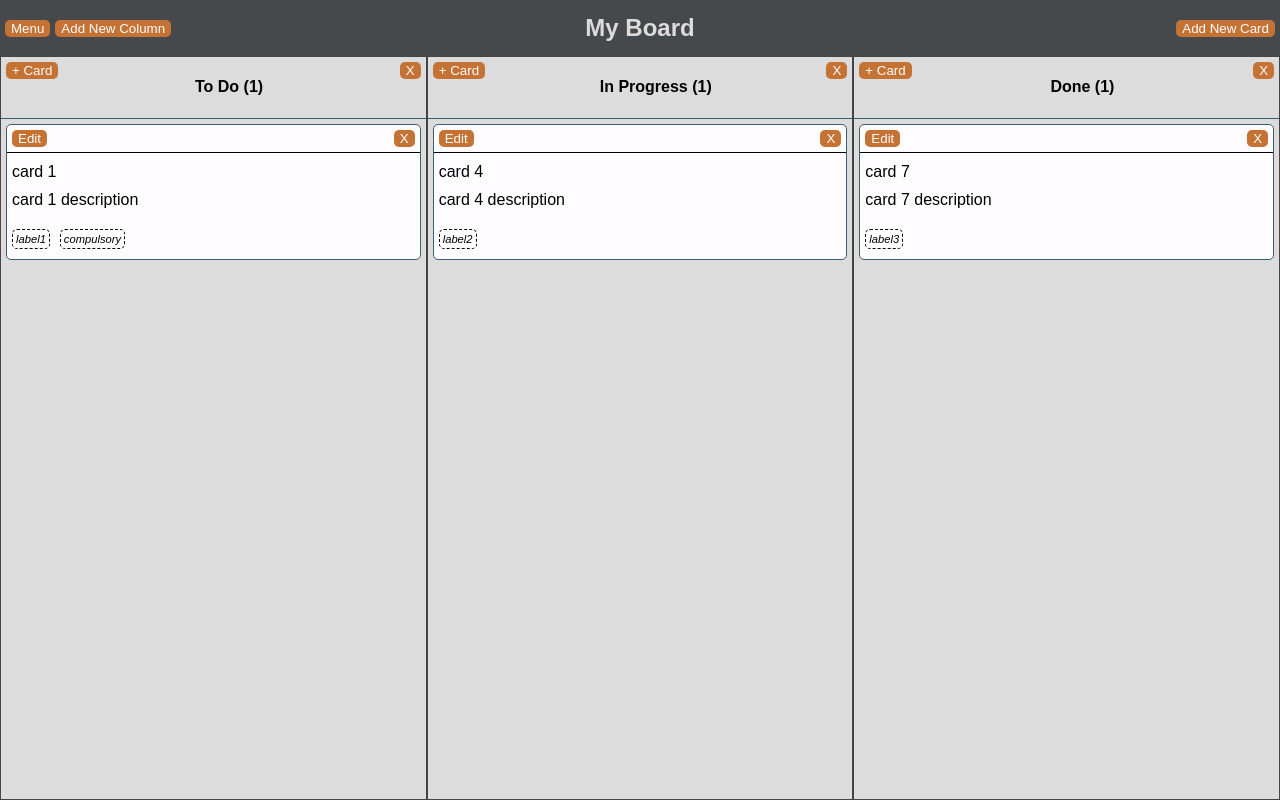
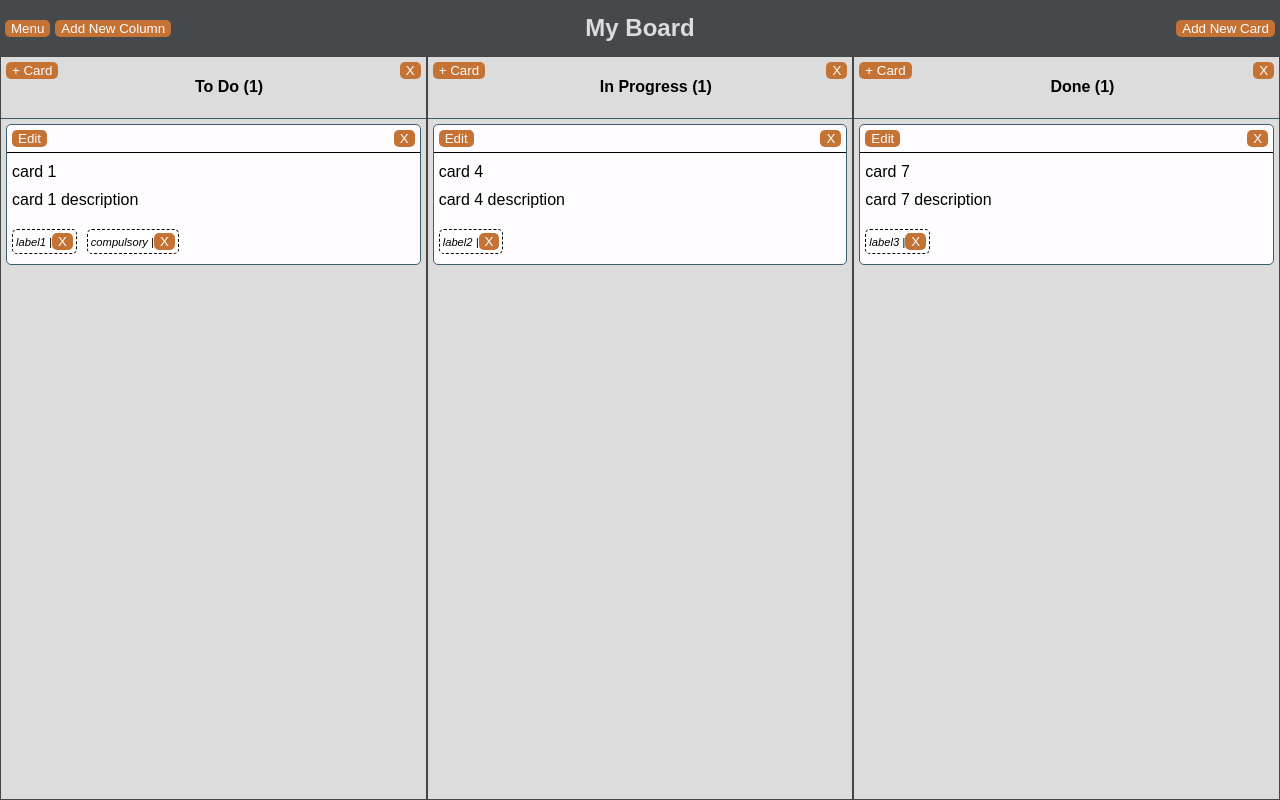
Before and after one commit to acsly/kanbanboard-naive-react, a React app: page / in a window 1280 px wide. Built offline with nearby package versions, Linux system fonts and the light colour scheme.

Commit message:
label remove updated to select the label to remove

```diff
--- a/src/components/Board/Board.js
+++ b/src/components/Board/Board.js
@@ -10,7 +10,8 @@ const board = (props) => (
             newCardClicked={props.newCardClicked}
             editCardClicked={props.editCardClicked}
             deleteCardClicked={props.deleteCardClicked}
-            deleteColumnClicked={props.deleteColumnClicked}/>
+            deleteColumnClicked={props.deleteColumnClicked}
+            removeLabelClicked={props.removeLabelClicked} />
     </div>
 );
 
--- a/src/components/Cards/Card/Card.js
+++ b/src/components/Cards/Card/Card.js
@@ -10,7 +10,9 @@ const card = (props) => (
         <div className={classes.cardContent}>
             <p>{props.title}</p>
             <p>{props.description}</p>
-            <Labels labels={props.labels} />
+            <Labels
+                labels={props.labels}
+                removeLabelClicked={props.removeLabelClicked} />
         </div>
     </div>
 );
--- a/src/components/Cards/Cards.js
+++ b/src/components/Cards/Cards.js
@@ -10,7 +10,8 @@ const cards = (props) => props.cards.map((card, index) => {
         labels={card.labels}
         key={card.id}
         deleteCardClicked={props.deleteCardClicked}
-        editCardClicked={props.editCardClicked}/>
+        editCardClicked={props.editCardClicked}
+        removeLabelClicked={props.removeLabelClicked.bind(this, index)} />
 });
 
 
--- a/src/components/Columns/Column/Column.js
+++ b/src/components/Columns/Column/Column.js
@@ -15,7 +15,8 @@ const column = (props) => (
             <Cards
                 cards={props.cards}
                 deleteCardClicked={props.deleteCardClicked}
-                editCardClicked={props.editCardClicked} />
+                editCardClicked={props.editCardClicked}
+                removeLabelClicked={props.removeLabelClicked} />
         </div>
     </div>
 );
--- a/src/components/Columns/Columns.js
+++ b/src/components/Columns/Columns.js
@@ -12,7 +12,8 @@ const columns = (props) => props.columns.map((column, index) => {
         newCardClicked={() => props.newCardClicked(index)}
         editCardClicked={props.editCardClicked.bind(this, index)}
         deleteCardClicked={props.deleteCardClicked.bind(this, index)}
-        deleteColumnClicked={props.deleteColumnClicked} />
+        deleteColumnClicked={props.deleteColumnClicked}
+        removeLabelClicked={props.removeLabelClicked.bind(this, index)} />
 });
 
 
--- a/src/components/Labels/Label/Label.js
+++ b/src/components/Labels/Label/Label.js
@@ -2,7 +2,9 @@ import React from 'react';
 import classes from './Label.css';
 
 const label = (props) => (
-    <p className={classes.Label} style={{ backgroundColor: props.color }}>{props.name}</p>
+    <p className={classes.Label} style={{ backgroundColor: props.color }}>{props.name} |
+        <button onClick={(cardIndex, columnIndex) => props.removeLabelClicked(props.id, cardIndex, columnIndex)}>X</button>
+    </p>
 );
 
 export default label;
--- a/src/components/Labels/Labels.js
+++ b/src/components/Labels/Labels.js
@@ -8,7 +8,7 @@ const labels = (props) => props.labels.map((label, index) => {
         name={label.name}
         color={label.color}
         key={label.id}
-        deleteLabelClicked={props.deleteLabelClicked} />
+        removeLabelClicked={props.removeLabelClicked} />
 });
 
 export default labels;
--- a/src/components/generics/Cardform/Cardform.js
+++ b/src/components/generics/Cardform/Cardform.js
@@ -12,7 +12,7 @@ const cardform = (props) => {
         id,
         title,
         description,
-        labels,
+        labels = [],
         labelName = "",
         labelColor = "#FFF";
     if (props.columns.length > 0) {
@@ -84,12 +84,14 @@ const cardform = (props) => {
                     onChange={(event) => onChangeHandler(event)} >
                 </input>
                 <button onClick={() => props.addLabelClicked(labelName, labelColor)}>+</button>
-                <Labels labels={labels} />
+                <Labels
+                    labels={labels}
+                    removeLabelClicked={props.removeLabelClicked} />
                 <div className={classes.center}>
                     <select id="column-selector" className={classes.columnSelector} onChange={(event) => onChangeHandler(event)} style={props.cardToEdit ? { "display": "none" } : {}}>
                         {options}
                     </select>
-                    <button onClick={() => props.saveClicked(id, title, description, selectedOption)}>Save</button>
+                    <button onClick={() => props.saveClicked(id, title, description, selectedOption, labels)}>Save</button>
                 </div>
             </div>
         </div >
--- a/src/containers/App.js
+++ b/src/containers/App.js
@@ -134,7 +134,7 @@ class App extends Component {
     this.modelDisplayHandler("Card");
   };
 
-  saveCardHandler = (id, title, description, columnId) => {
+  saveCardHandler = (id, title, description, columnId, labels) => {
     //if the card is being edited
     if (id !== null) {
       const boards = this.state.boards.slice();
@@ -145,6 +145,7 @@ class App extends Component {
       //Set new values for the card edited
       boards[this.state.activeBoardIndex].columns[index].cards[cardIndex].title = title;
       boards[this.state.activeBoardIndex].columns[index].cards[cardIndex].description = description;
+      boards[this.state.activeBoardIndex].columns[index].cards[cardIndex].labels = labels;
 
       this.setState({ boards: boards, displayModel: false, displayCardform: false, cardToEdit: null });
     }
@@ -210,6 +211,34 @@ class App extends Component {
     const index = this.state.cardToEdit.columnIndex;
     card.labels.push(this.createNewLabelStructure(newId, name, color));
     this.setState({ cardToEdit: { card: card, columnIndex: index }, idIterator: newId });
+  };
+
+  removeLabelHandler = (columnIndex, cardIndex, id) => {
+    console.log(columnIndex, cardIndex, id);
+    if (this.state.cardToEdit !== null) {
+      console.log("burdayım");
+      const card = Object.assign({}, this.state.cardToEdit.card);
+      console.log(card);
+      const index = this.state.cardToEdit.columnIndex;
+      const labels = card.labels.filter(l => {
+        console.log(l.id, id);
+        return l.id !== columnIndex; // Somehow, when called from cardform, id returns in the columnIndex variable, what is compared here is actually the id of the label aliased by columnIndex!!
+      });
+      console.log(labels);
+      card.labels = labels;
+      this.setState({ cardToEdit: { card: card, columnIndex: index } });
+    } else if (columnIndex !== undefined || cardIndex !== undefined) {
+      console.log("nerdesin");
+      const boards = this.state.boards.slice();
+      const labels = boards[this.state.activeBoardIndex].columns[columnIndex].cards[cardIndex].labels.filter(l => {
+        return l.id !== id;
+      });
+      console.log(labels);
+      boards[this.state.activeBoardIndex].columns[columnIndex].cards[cardIndex].labels = labels;
+      this.setState({ boards: boards });
+    }
+
+
   };
 
 
@@ -282,7 +311,8 @@ class App extends Component {
             cancelClicked={this.modelDisplayHandler}
             saveClicked={this.saveCardHandler}
             cardToEdit={this.state.cardToEdit}
-            addLabelClicked={this.addNewLabelHandler} />
+            addLabelClicked={this.addNewLabelHandler}
+            removeLabelClicked={this.removeLabelHandler} />
           <Columnform
             display={this.state.displayColumnform}
             cancelClicked={this.modelDisplayHandler}
@@ -294,7 +324,8 @@ class App extends Component {
           newCardClicked={this.newCardHandler}
           editCardClicked={this.editCardHandler}
           deleteCardClicked={this.deleteCardHandler}
-          deleteColumnClicked={this.deleteColumnHandler} />
+          deleteColumnClicked={this.deleteColumnHandler}
+          removeLabelClicked={this.removeLabelHandler} />
       </div>
     );
   }
```
